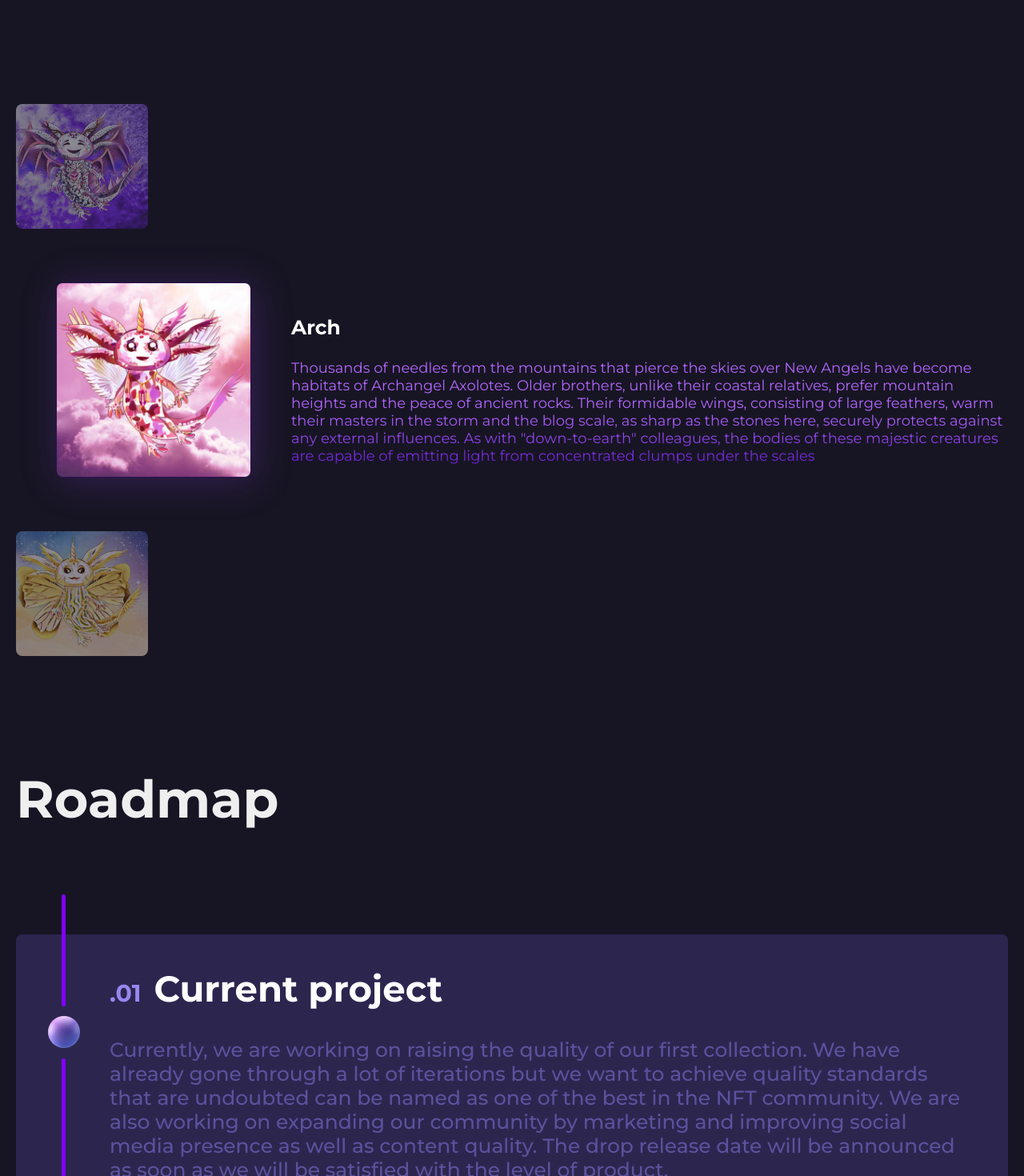
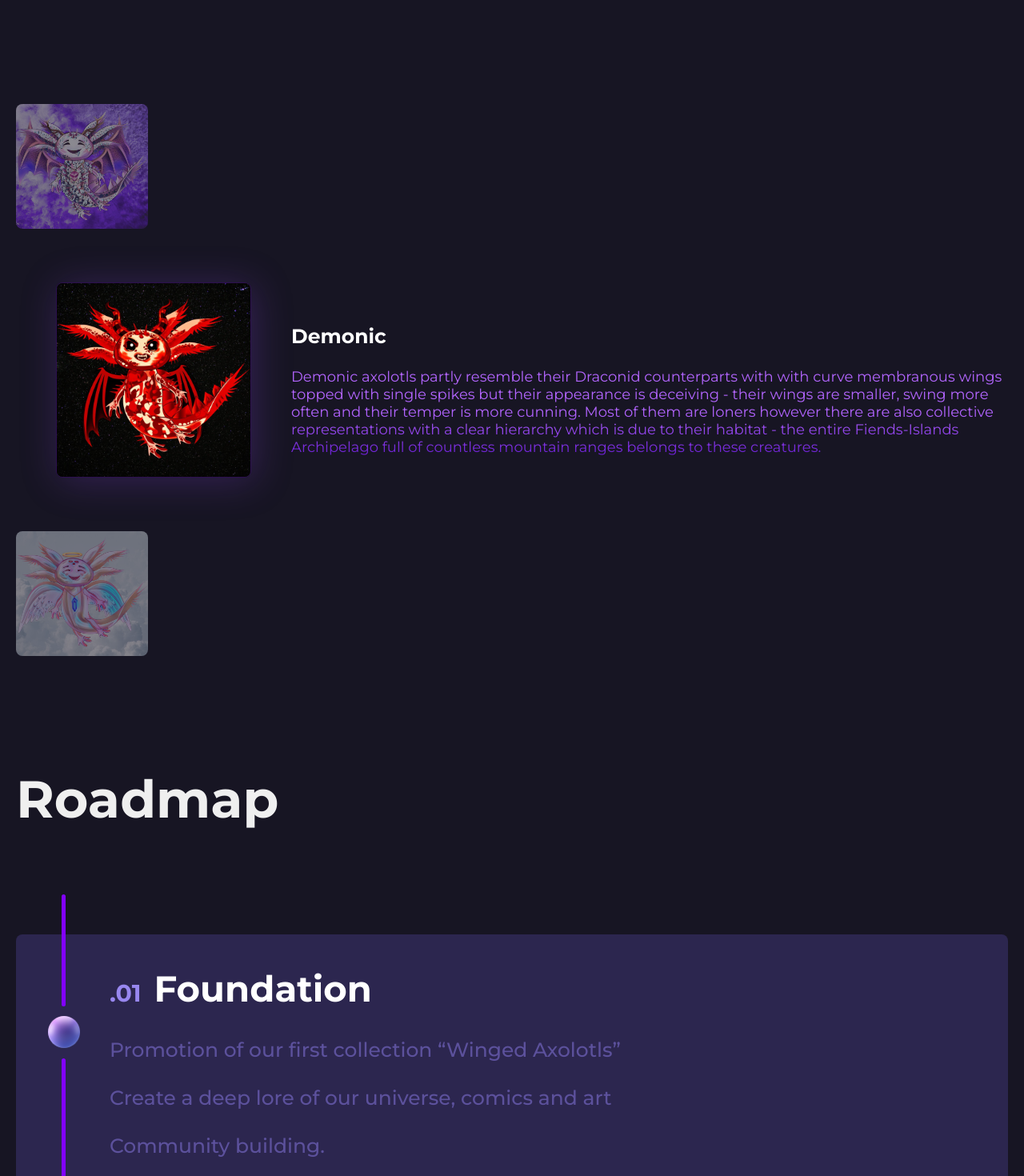
Before and after one commit to Kokosik11/wingedaxolotls, a React (Vite) app: page / in a window 1280 px wide. Shown: the part 1330-2800 px from the top of the page at 80% size. Built offline with nearby package versions, Linux system fonts and the light colour scheme.

Commit message:
improvements

```diff
--- a/src/components/AxolotlsClasses/index.jsx
+++ b/src/components/AxolotlsClasses/index.jsx
@@ -22,33 +22,33 @@ SwiperCore.use([Autoplay, Navigation]);
 const data = [
     {
         img: Drakonid,
-        title: "Drakonid",
-        description: "Draconidal Axolotls, settled on Dravolinn, a harsh, unsightly continent, are known for their high stamina and extreme resistance to the effects of the environment that serves them as their home. The bodies of this genus are covered with strong scales, and the webbed wings are topped with sharp tips on the lashes."
+        title: "Draconid",
+        description: "Draconic axolotls which settled on Dravolinn - a harsh, unsightly continent are known for their high endurance and extreme resistance to the external environment that serves as their home. Their bodies covered with strong scales and the membranous wings are crowned with sharp tips on the lunges."
+    },
+    {
+        img: Demon,
+        title: "Demonic",
+        description: "Demonic axolotls partly resemble their Draconid counterparts with with curve membranous wings topped with single spikes but their appearance is deceiving - their wings are smaller, swing more often and their temper is more cunning. Most of them are loners however there are also collective representations with a clear hierarchy which is due to their habitat - the entire Fiends-Islands Archipelago full of countless mountain ranges belongs to these creatures."
+    },
+    {
+        img: Angelic,
+        title: "Angelic",
+        description: "For Angelic axolotls the sandy white, yellow and pebble shores of New-Angeles washed by warm currents have become a resort. Spending most of the time on pearl-colored stones near the water these axolotls are remarkable for the structure of their body - the feathered compact wings easily fold into a dorsal fold and their body extremely flexible and smooth is capable of emitting a barely noticeable whitish light in the dark."
     },
     {
         img: Arch,
-        title: "Arch",
-        description: "Thousands of needles from the mountains that pierce the skies over New Angels have become habitats of Archangel Axolotes. Older brothers, unlike their coastal relatives, prefer mountain heights and the peace of ancient rocks. Their formidable wings, consisting of large feathers, warm their masters in the storm and the blog scale, as sharp as the stones here, securely protects against any external influences. As with \"down-to-earth\" colleagues, the bodies of these majestic creatures are capable of emitting light from concentrated clumps under the scales"
+        title: "Archangel",
+        description: "Thousands of mountain needles piercing the skies over New-Angeles have become the habitat of the Archangel axolotls. The older brothers unlike their coastal relatives prefer the height of the mountains and the peace of ancient rocks. Their impressive wings consisting of large feathers warm their owners in bad weather and their bloom scales sharp like local stones reliably protect from any external influences. Like their \"down-to-earth\" colleagues the bodies of these majestic creatures are capable of emitting light that comes out in concentrated clots from under the scales."
     },
     {
         img: AxoBut,
-        title: "Axo But",
-        description: "The new Eden is divided into the equator of the Cape Desert, the northern part of which is owned by the Butterfly Axolotel, which is threatened by warm, vast plains and green hills. The inhabitants of the north are free, graceful, and slow. Their beautiful flannel wings, the biggest among their kin, have a pairwise separation, and the body is coated with crystalline nectar scales that shoot glare in the sun"
-    },
-    {
-        img: Demon,
-        title: "Demon",
-        description: "The demonic axolotes are somewhat reminiscent of their Draconian brethren by the bends of their webbed wings, surmounted also by single thorns, but the appearance is deceptive - their wings are smaller, mach more often, and their temper is cunning. Most of them are loners, but they also have collective representation with a clear hierarchy, due to their habitat - the entire Finds Island Archipelago, full of countless mountain ranges, belongs to these creatures."
-    },
-    {
-        img: Dragonfly,
-        title: "Dragonfly",
-        description: "The South of New Eden, full of unspoiled jungles and tropical swamps with rare land hills, harbored axolotes. The southern brethren of the Butterfly Axolotes can reciprocate with two pairs of the fastest monoplastic wings boast the highest speed and mobility, which undoubtedly, due to their fast-changing habitats. As for the cover, the bodies of the Strekonites are as smooth as possible in order to have maximum permeability in tropical drill conditions, and the wings are covered with a repellent gel allowing to reject foreign particles and keep the wings always in perfect purity."
+        title: "Butterfly",
+        description: "New Eden is divided along the equator by the Keirrat Desert, its northern part belongs to the Butterfly axolotls which bask in the warm vast plains and green hills. The inhabitants of the north are free, graceful and unhurried. Their beautiful lamellar wings the largest among relatives are divided in pairs and the body is covered with crystalline nectar scales that shoot glare in the sun."
     },
     {
       img: Angelic,
-      title: "Angelic",
-      description: 'For the Angels, the sandy white, yellow, and pebble coasts of New Angels were blessed with warm currents. Spending most of the time on the pearly color of stones near water these axolotes are remarkable for the structure of their body - feathered wings easily fold into the back fold, and their body, extremely flexible and smooth, is able to emit a faint white light in the dark.'
+      title: "Dragonite",
+      description: 'The south of New Eden full of impassable jungles and tropical swamps with rare hills of land sheltered the Dragonite axolotls. In response the southern cousins   of Butterfly axolotls due to the two pairs of fastest monoplastic wings can boast of the highest speed and mobility which is undoubtedly due to their rapidly changing habitat conditions. As for the cover the bodies of the Dragonites are as smooth as possible in order to have maximum permeability in a tropical windbreak and the wings are covered with a repulsive gel that allows you to reject foreign particles and keep the wings always in perfect cleanliness.'
     }
 
 ]
--- a/src/components/Roadmap/index.jsx
+++ b/src/components/Roadmap/index.jsx
@@ -6,23 +6,23 @@ import sphere from '../../assets/sphere.png';
 const roadmapItems = [
   {
     id: '.01',
-    title: 'Current project',
-    text: 'Currently, we are working on raising the quality of our first collection. We have already gone through a lot of iterations but we want to achieve quality standards that are undoubted can be named as one of the best in the NFT community. We are also working on expanding our community by marketing and improving social media presence as well as content quality. The drop release date will be announced as soon as we will be satisfied with the level of product.',
+    title: 'Foundation',
+    text: ['Promotion of our first collection “Winged Axolotls”', 'Create a deep lore of our universe, comics and art', 'Community building.'],
   },
   {
     id: '.02',
-    title: 'Expand and progress',
-    text: 'We don’t want our universe to be a place only fo one collection. For this goal to be achieved we will expand it and add lore to all the details. And then we will develop it with breeding activity for axolotls and subsequent collection fitting in our world. We will take any opportunity to make it the most complex and interesting universe from all of the NFT. We also seeking to engage with different artist for cross-world integrations.',
+    title: 'Lore detailing',
+    text: ['Adding the possibility of breeding', 'And also subsequent collections for expanding our world', 'Collaboration with authors of other collections', 'We will take any opportunity to make it the most complex and interesting universe from all  NFT projects'],
   },
   {
     id: '.03',
     title: 'Giving the love back',
-    text: 'Because of you we can make our projects and develop our universe! So we want to return some love to you! First of all there will be drops for holder of a special collection (Baby Axolotls), also there will be give away for holders which contains our merch, as well as white priority list for our next collection.',
+    text: 'Because of you we can make our projects and develop our universe! So we want to return some love to you! First of all there will be drops for holder of a special collection (Baby Axolotls), also there will be giveaways for holders which contains our merch, as well as white priority list for our next collection.',
   },
   {
     id: '.04',
     title: 'IRL Part',
-    text: 'We want our creation to be present not only in the digital world but also to be physically present around our clients. We will achieve such a tusk by introducing 3D models and also creating our own book and comics based on our universe. Also, merchandise will be created as a part of our project of giving value back to our holders.',
+    text: 'Introduce our collection to the real world. models for 3d printing, books, comics based on our universe, merch and a 2d short cartoon.',
   }
 ]
 
@@ -38,7 +38,7 @@ const RoadmapItem = ({id, title, text}) => {
         <span className={`${componentClass}_id`}>{id}</span>
         {title}
       </div>
-      <div className={`${componentClass}_text`}>{text}</div>
+      <div className={`${componentClass}_text`}>{Array.isArray(text) ? text.map(item => <><span>{item}</span> <br /></>) : text}</div>
     </div>
   )
 }
--- a/src/components/Roadmap/style.css
+++ b/src/components/Roadmap/style.css
@@ -45,6 +45,8 @@
 }
 
 .roadmap-item_text {
+  display: flex;
+  flex-direction: column;
   color: #5C519C;
   font-size: 25px;
   font-weight: 500;
```
Also changed, not shown: 1 other file (tests, documents, lock files or other folders).
